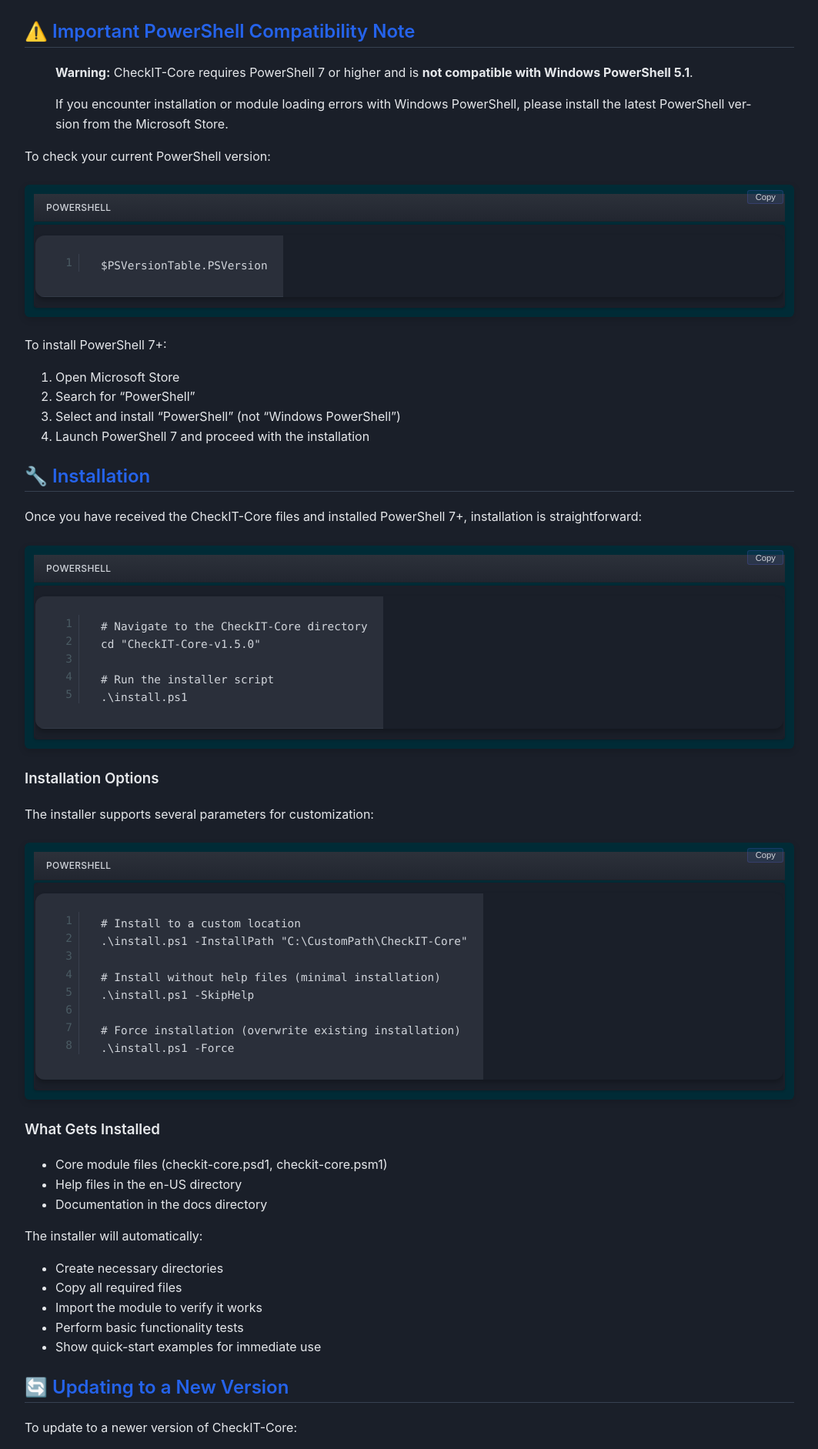
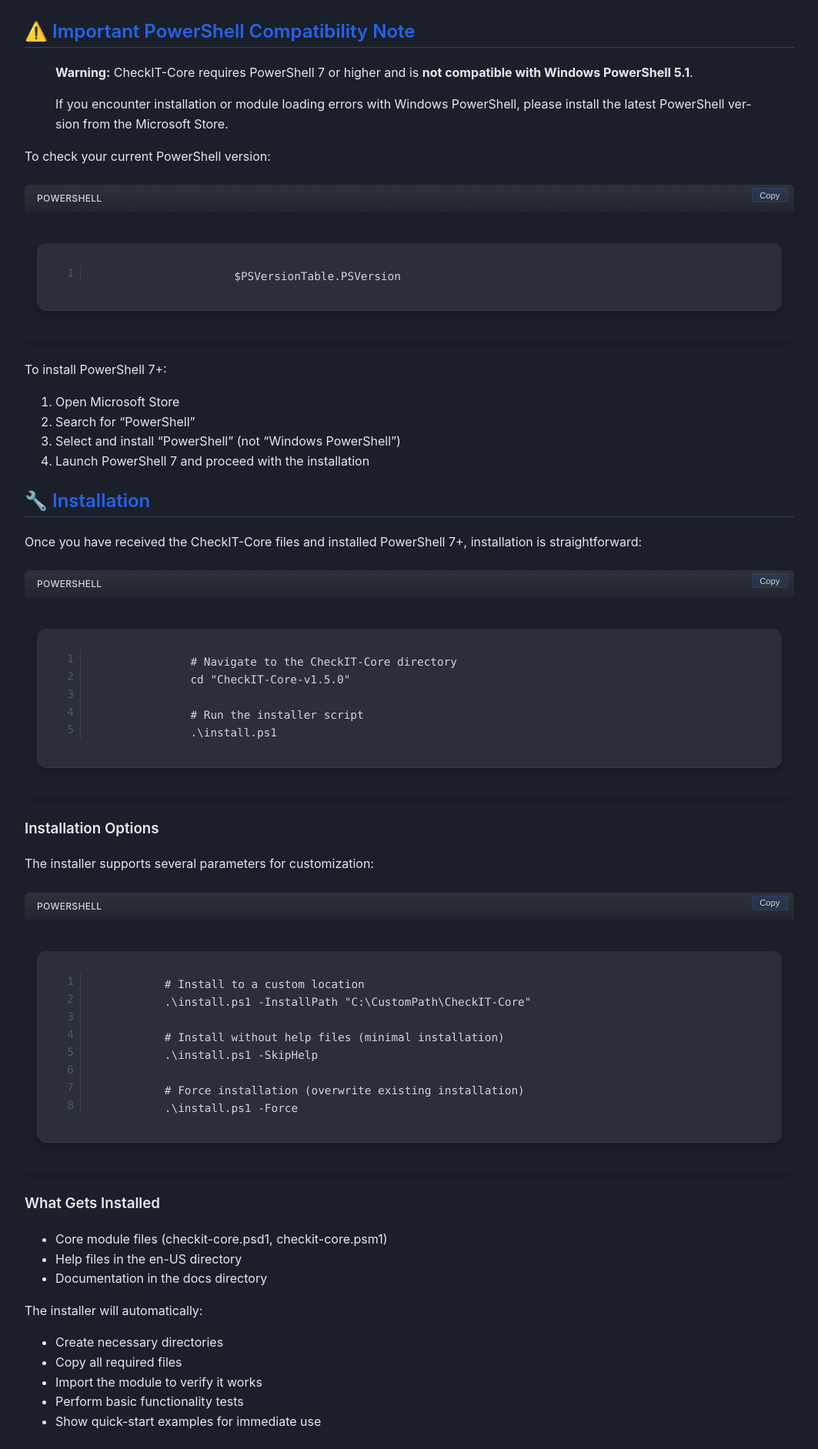
Before and after one commit to nyantoasty/CheckIT-Documentation, a Jekyll site: the page built from docs/get-started.md, in a window 1280 px wide. Shown: the part 785-2668 px from the top of the page at 77% size, without its empty margins (108-1171 px from the left). Built offline with Jekyll 4.4.1, drawn with Linux system fonts in a browser that asks for light colours.

Commit message:
found duplicate code css

```diff
--- a/assets/style.css
+++ b/assets/style.css
@@ -633,42 +633,30 @@
     font-size: 1.8rem;
   }
 }
-/***********************************
- * CLEAN CODE BLOCKS - FINAL VERSION
- ***********************************/
 
-/* Remove any previous code block styling first */
-.highlight::before {
-  content: none !important;
-}
-
-.highlight::after {
-  content: none !important;
-}
-
-/* Outer container with teal background */
+/* Fix code block container */
 .code-example {
-  background: #002b36 !important;
+  background: #1a1f29 !important; /* Match the main background color */
   border-radius: 0.4rem !important;
   margin: 1.5rem 0 !important;
-  padding: 0.75rem !important;
+  padding: 0 !important; /* Remove padding that creates the gap */
   position: relative !important;
   box-shadow: 0 3px 8px rgba(0, 0, 0, 0.15) !important;
   overflow: hidden !important;
 }
 
-/* Clean terminal code block */
+/* Remove the separate highlight styling that creates the nested appearance */
 .highlight {
   margin: 0 !important;
   position: relative !important;
-  border-radius: 0.25rem !important;
+  border-radius: 0 !important; /* Remove border radius from inner element */
   overflow: hidden !important;
-  background: #1a1f29 !important;
-  box-shadow: 0 1px 3px rgba(0, 0, 0, 0.2) !important;
-  border: 1px solid rgba(30, 30, 40, 0.5) !important;
+  background: #1a1f29 !important; /* Match the code-example background */
+  box-shadow: none !important; /* Remove inner shadow */
+  border: none !important; /* Remove inner border */
 }
 
-/* Single clean titlebar */
+/* Simplify the titlebar */
 .code-example::before {
   content: attr(data-language);
   display: block !important;
@@ -681,21 +669,12 @@
   text-transform: uppercase !important;
   letter-spacing: 0.025em !important;
   text-align: left !important;
-  position: absolute !important;
-  top: 0.75rem !important;
-  left: 0.75rem !important;
-  right: 0.75rem !important;
-  z-index: 10 !important;
+  width: 100% !important; /* Ensure it spans the full width */
 }
 
-/* Add padding to accommodate the titlebar */
-.highlight {
-  margin-top: 2.5rem !important;
-}
-
-/* Code content area with proper spacing */
+/* Fix code content area */
 .highlight pre {
-  padding: 0.75rem 0 !important;
+  padding: 1rem !important;
   margin: 0 !important;
   background: transparent !important;
   overflow-x: auto !important;
@@ -703,31 +682,24 @@
   font-size: 0.9rem !important;
 }
 
-/* Tighter line numbers styling with visible separator */
+/* Adjust line numbers styling */
 .highlight .lineno {
   color: #586e75 !important;
   display: inline-block !important;
   padding: 0 0.5rem 0 0.75rem !important;
   margin-right: 0.5rem !important;
-  border-right: 1px solid rgba(100, 110, 130, 0.4) !important; /* More visible border */
+  border-right: 1px solid rgba(100, 110, 130, 0.4) !important;
   text-align: right !important;
   min-width: 1rem !important;
   user-select: none !important;
   opacity: 0.7 !important;
 }
 
-/* Move code text closer to line numbers */
-.highlight code {
-  padding-left: 0 !important;
-  margin-left: 0 !important;
-  tab-size: 2 !important;
-}
-
-/* Windows-style copy button */
+/* Position copy button correctly */
 .copy-button {
   position: absolute !important;
-  top: 0.4rem !important;
-  right: 0.85rem !important;
+  top: 0.25rem !important;
+  right: 0.5rem !important;
   background: rgba(59, 130, 246, 0.1) !important;
   color: #d1d5db !important;
   border: 1px solid rgba(99, 102, 241, 0.2) !important;
@@ -739,34 +711,3 @@
   transition: all 0.2s !important;
   z-index: 15 !important;
 }
-
-/* Remove ALL nested elements that cause duplication */
-.highlight table.rouge-table,
-.highlight div.highlight,
-.highlight div:not(pre),
-.highlight > div,
-.highlight td.code,
-.highlight tbody,
-.highlight tr {
-  background: transparent !important;
-  border: none !important;
-  margin: 0 !important;
-  padding: 0 !important;
-}
-
-/* Fix code display in rouge table */
-.rouge-table {
-  display: block !important;
-  width: 100% !important;
-  overflow: auto !important;
-}
-
-.rouge-table td.rouge-code {
-  padding-left: 0 !important;
-}
-
-/* Properly align code text */
-.highlight .code pre {
-  margin-left: 0 !important;
-  padding-left: 0 !important;
-}
```
